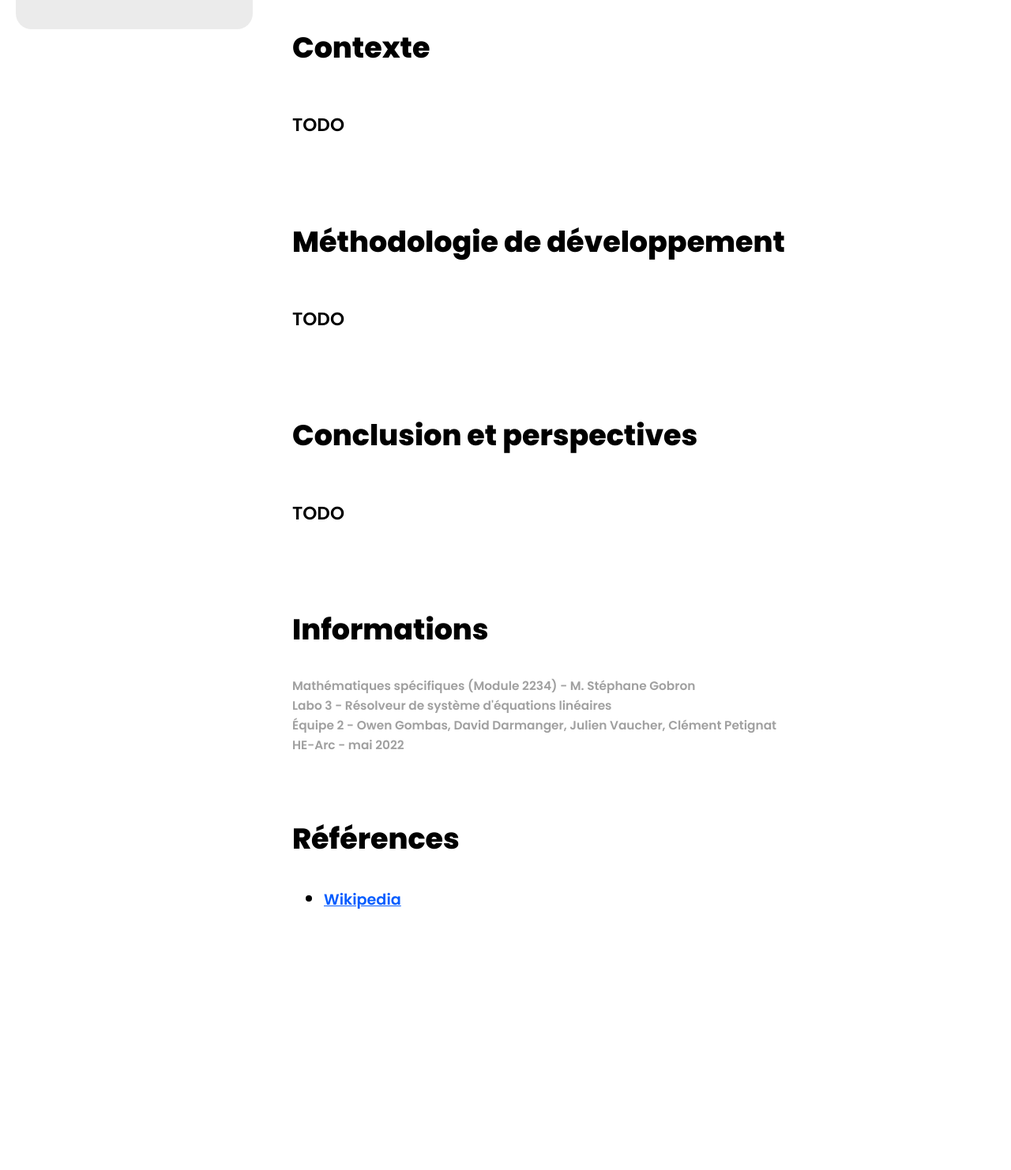
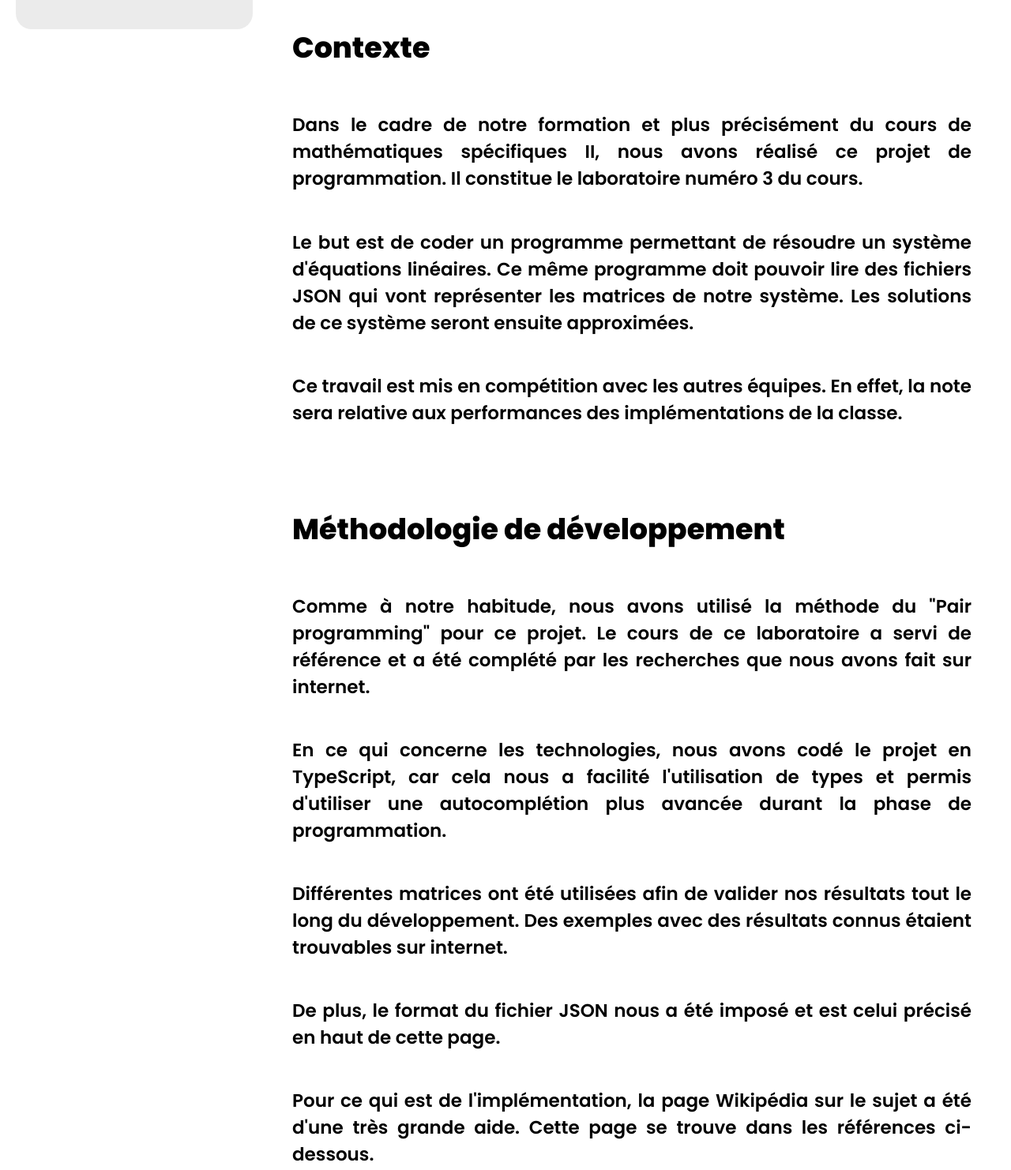
Before and after one commit to owencalvin/numerical-algorithm, a website built with webpack: page docs/AN2022_Labo3_SysLinEq.html in a window 1280 px wide. Shown: the part 743-2225 px from the top of the page at 79% size. Before the commit the page ends 1971 px from the top, so only its background shows below. Built offline with nearby package versions, Linux system fonts and the light colour scheme; a script that the page names is missing.

Commit message:
Add the report for labo 3

```diff
--- a/docs/AN2022_Labo3_SysLinEq.html
+++ b/docs/AN2022_Labo3_SysLinEq.html
@@ -67,18 +67,75 @@
       <div class="mt25" id="er-result"></div>
 
       <div class="flex mt50">
+
         <h1>Contexte</h1>
-        <p>TODO</p>
+
+        <p>
+          Dans le cadre de notre formation et plus précisément du cours de mathématiques
+          spécifiques II, nous avons réalisé ce projet de programmation. Il constitue le
+          laboratoire numéro 3 du cours.
+        </p>
+
+        <p>
+          Le but est de coder un programme permettant de résoudre un système d'équations
+          linéaires. Ce même programme doit pouvoir lire des fichiers JSON qui vont
+          représenter les matrices de notre système. Les solutions de ce système
+          seront ensuite approximées.
+        </p>
+
+        <p>
+          Ce travail est mis en compétition avec les autres équipes. En effet, la
+          note sera relative aux performances des implémentations de la classe.
+        </p>
+
       </div>
 
       <div class="flex mt50">
+
         <h1>Méthodologie de développement</h1>
-        <p>TODO</p>
+
+        <p>
+          Comme à notre habitude, nous avons utilisé la méthode du "Pair programming"
+          pour ce projet. Le cours de ce laboratoire a servi de référence et a été
+          complété par les recherches que nous avons fait sur internet.
+        </p>
+
+        <p>
+          En ce qui concerne les technologies, nous avons codé le projet en TypeScript,
+          car cela nous a facilité l'utilisation de types et permis d'utiliser
+          une autocomplétion plus avancée durant la phase de programmation.
+        </p>
+
+        <p>
+          Différentes matrices ont été utilisées afin de valider nos résultats tout le long du développement.
+          Des exemples avec des résultats connus étaient trouvables sur internet.
+        </p>
+
+        <p>
+          De plus, le format du fichier JSON nous a été imposé et est
+          celui précisé en haut de cette page.
+        </p>
+
+        <p>
+          Pour ce qui est de l'implémentation, la page Wikipédia sur le sujet a été
+          d'une très grande aide. Cette page se trouve dans les références ci-dessous.
+        </p>
+
       </div>
 
       <div class="flex mt50">
+
         <h1>Conclusion et perspectives</h1>
-        <p>TODO</p>
+
+        <p>
+          Les fonctionnalités demandés ont été implémentées comme demandé et tout semble fonctionner.
+        </p>
+
+        <p>
+          Il est sûrement encore possible d'améliorer les performances dans le futur.
+          Pour l'instant nous verrons où se situe notre implémentation par rapport aux autres groupes.
+        </p>
+
       </div>
 
       <div class="flex mt50">
```
